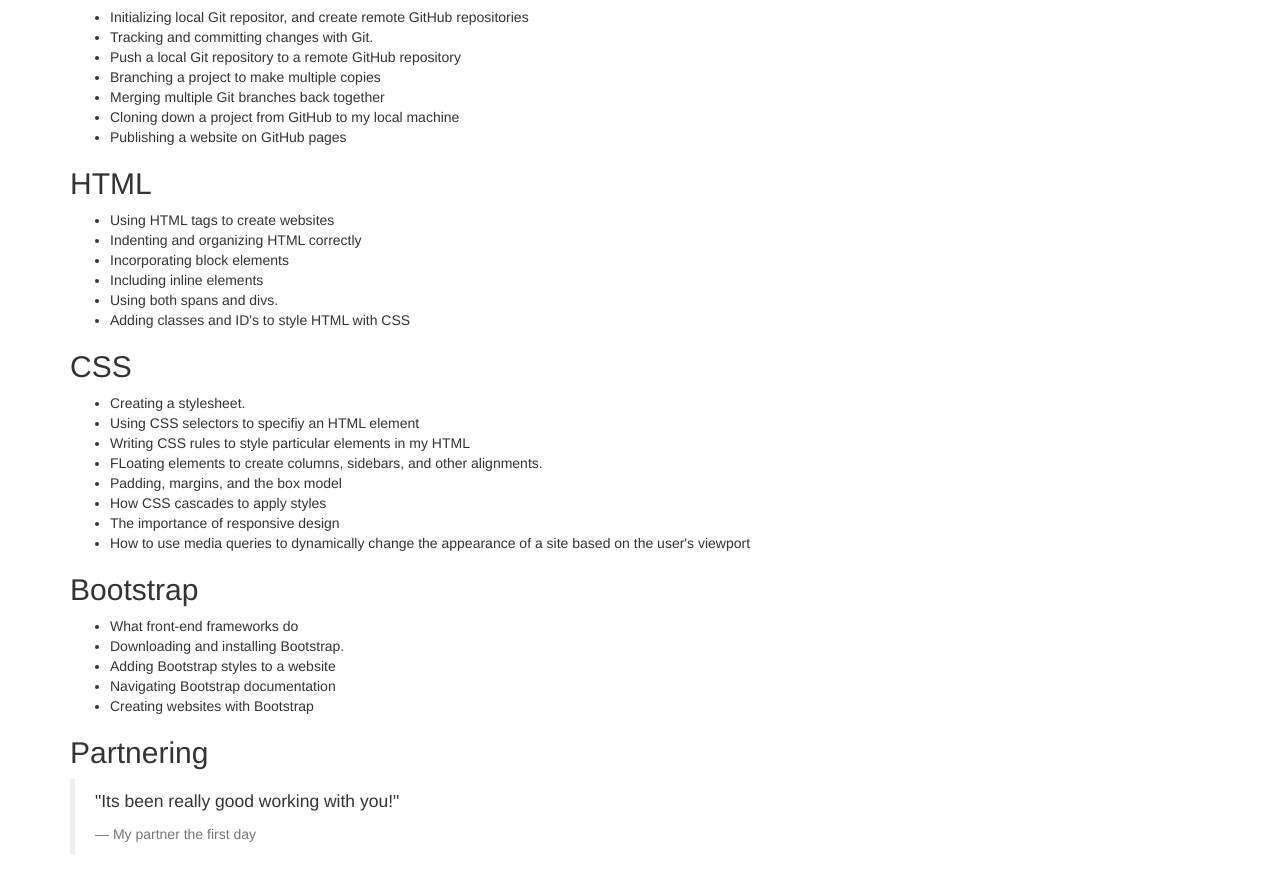
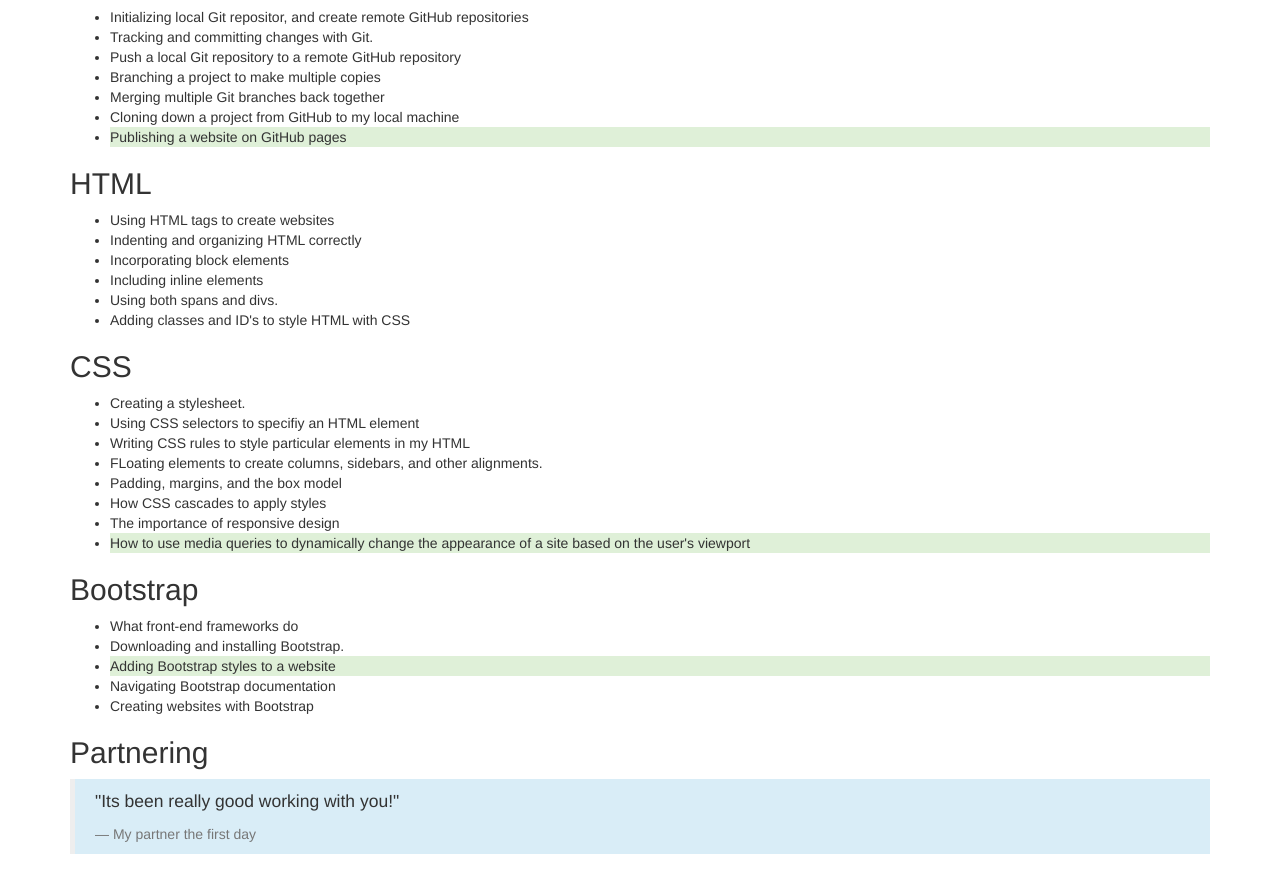
Before and after one commit to OkilyDokily/week-in-review, a plain HTML site: page index.html in a window 1280 px wide. Shown: the part 449-1323 px from the top of the page. Drawn offline with Linux system fonts and the light colour scheme.

Commit message:
add helper classes

```diff
--- a/index.html
+++ b/index.html
@@ -26,7 +26,7 @@
   <li>Branching a project to make multiple copies</li>
   <li>Merging multiple Git branches back together</li>
   <li>Cloning down a project from GitHub to my local machine</li>
-  <li>Publishing a website on GitHub pages</li>
+  <li class="bg-success">Publishing a website on GitHub pages</li>
 </ul>
 <h2>HTML</h2>
 <ul>
@@ -46,18 +46,18 @@
   <li>Padding, margins, and the box model</li>
   <li>How CSS cascades to apply styles</li>
   <li>The importance of responsive design</li>
-  <li>How to use media queries to dynamically change the appearance of a site based on the user's viewport</li>
+  <li class="bg-success">How to use media queries to dynamically change the appearance of a site based on the user's viewport</li>
 </ul>
 <h2>Bootstrap</h2>
 <ul>
   <li>What front-end frameworks do</li>
   <li>Downloading and installing Bootstrap.</li>
-  <li>Adding Bootstrap styles to a website</li>
+  <li class="bg-success">Adding Bootstrap styles to a website</li>
   <li>Navigating Bootstrap documentation</li>
   <li>Creating websites with Bootstrap</li>
 </ul>
 <h2>Partnering</h2>
-<blockquote>
+<blockquote class="bg-info">
   <p>"Its been really good working with you!"</p>
   <footer>My partner the first day</footer>
 </blockquote>
```
